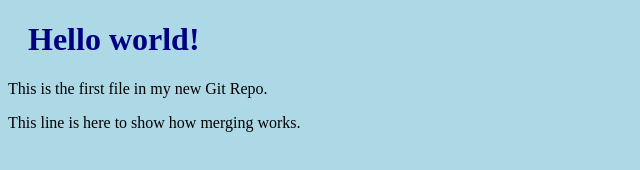
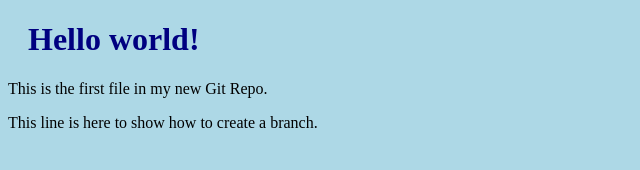
Before and after one commit to samuele52/gitPractice, a plain HTML site: page index.html in a window 1280 px wide. Shown: the full height of the page, 0-640 px from the left. Drawn offline with Linux system fonts and the light colour scheme.

Commit message:
Test branch created manually

```diff
--- a/index.html
+++ b/index.html
@@ -8,7 +8,7 @@
 
 <h1>Hello world!</h1>
 <p>This is the first file in my new Git Repo.</p>
-<p> This line is here to show how merging works.</p>
+<p> This line is here to show how to create a branch.</p>
 
 </body>
 </html>
```
